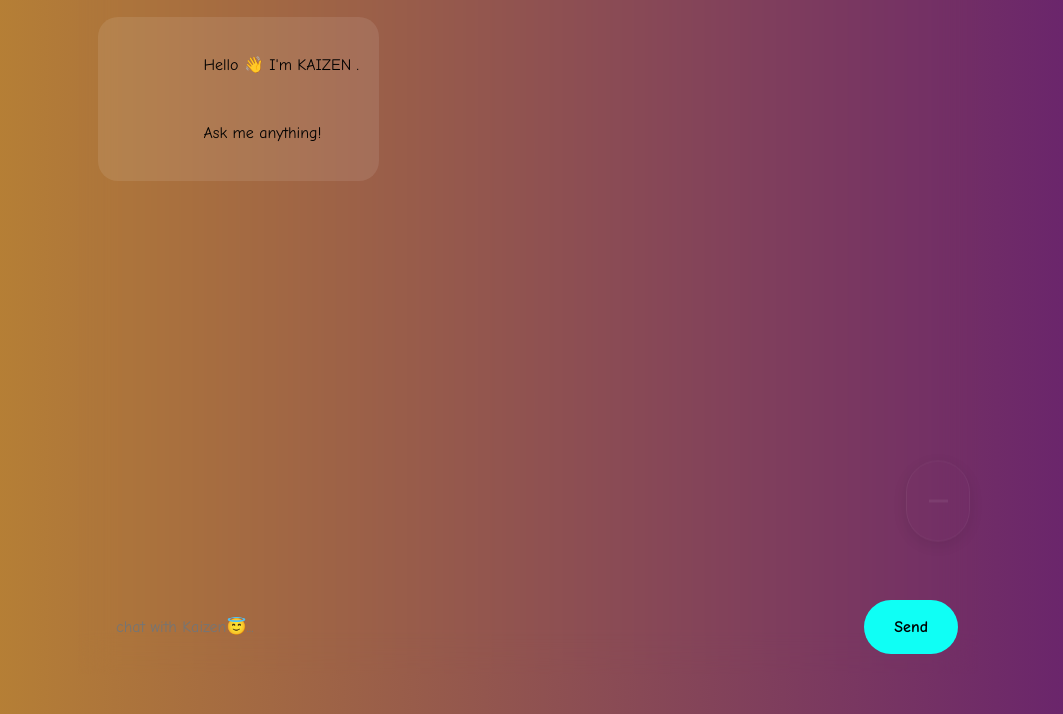
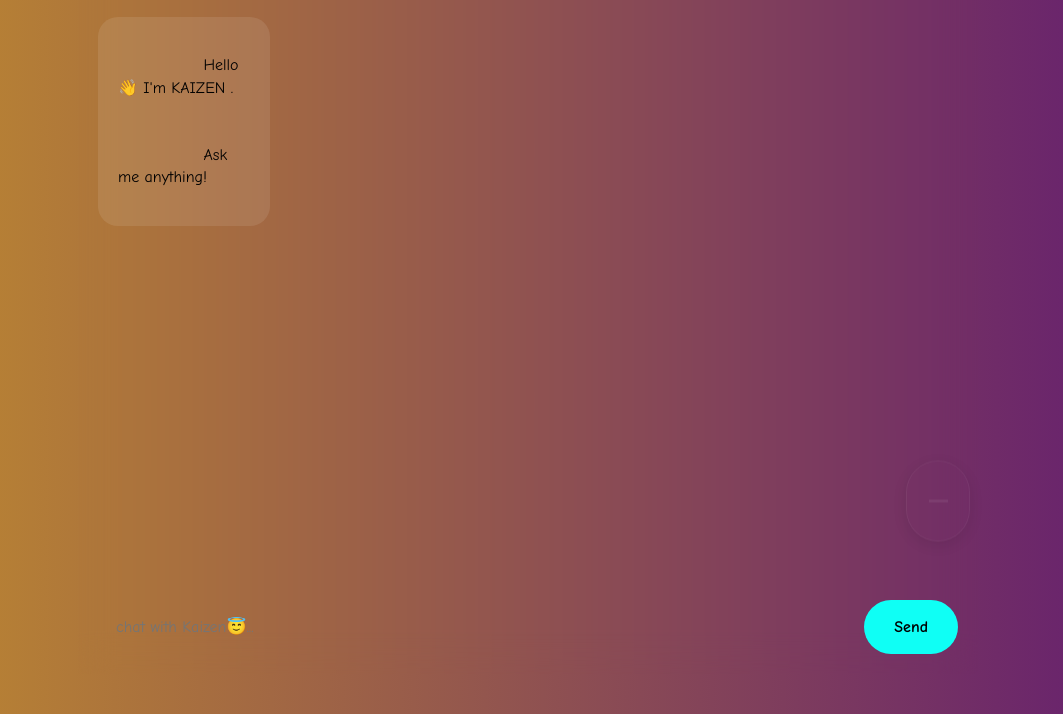
Before and after one commit to kaizenchard/Kaizen, a plain HTML site: page index.html in a window 1280 px wide. Shown: the part 86-800 px from the top of the page, without its empty margins (112-1175 px from the left). Drawn offline with Linux system fonts and the light colour scheme.

Commit message:
Update index.html

```diff
--- a/index.html
+++ b/index.html
@@ -128,7 +128,7 @@
 
             color: black;
 
-            max-width: 70%;
+            max-width: 20%;
 
             line-height: 1.4;
 
```
